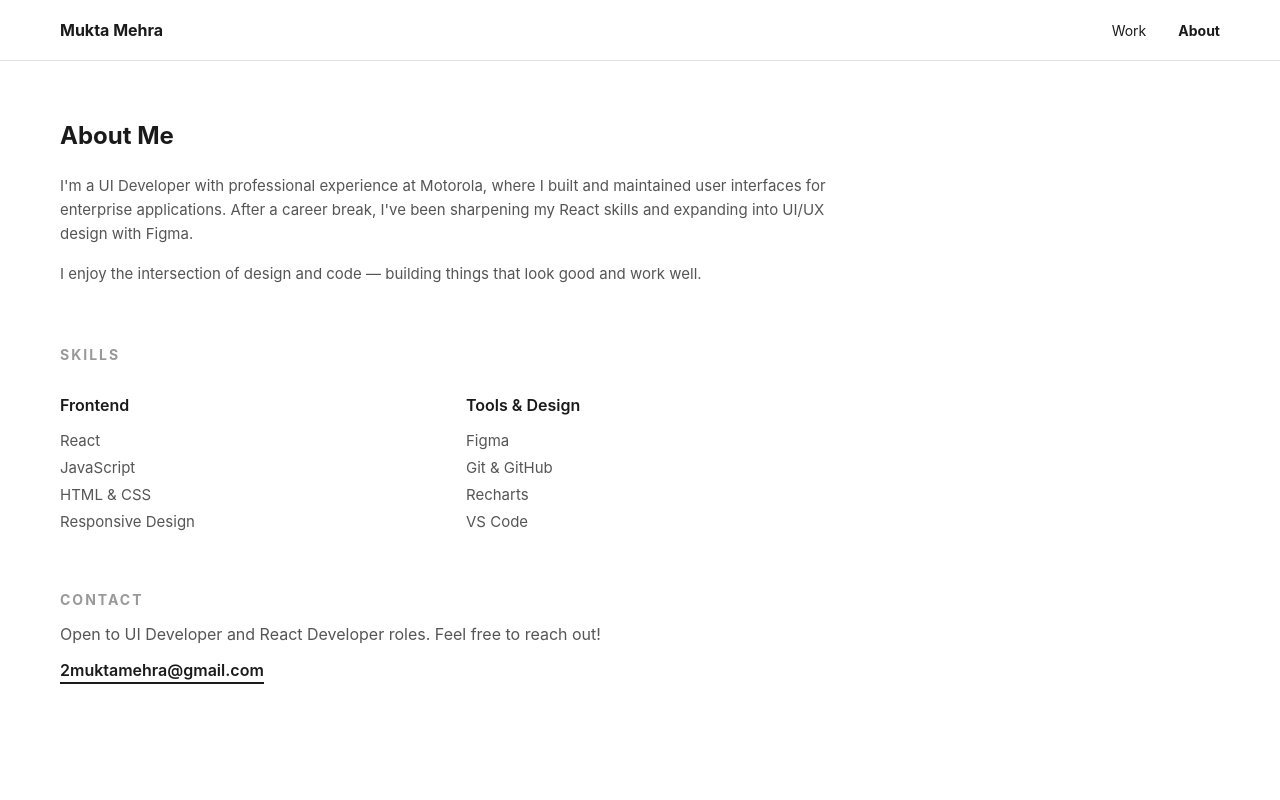
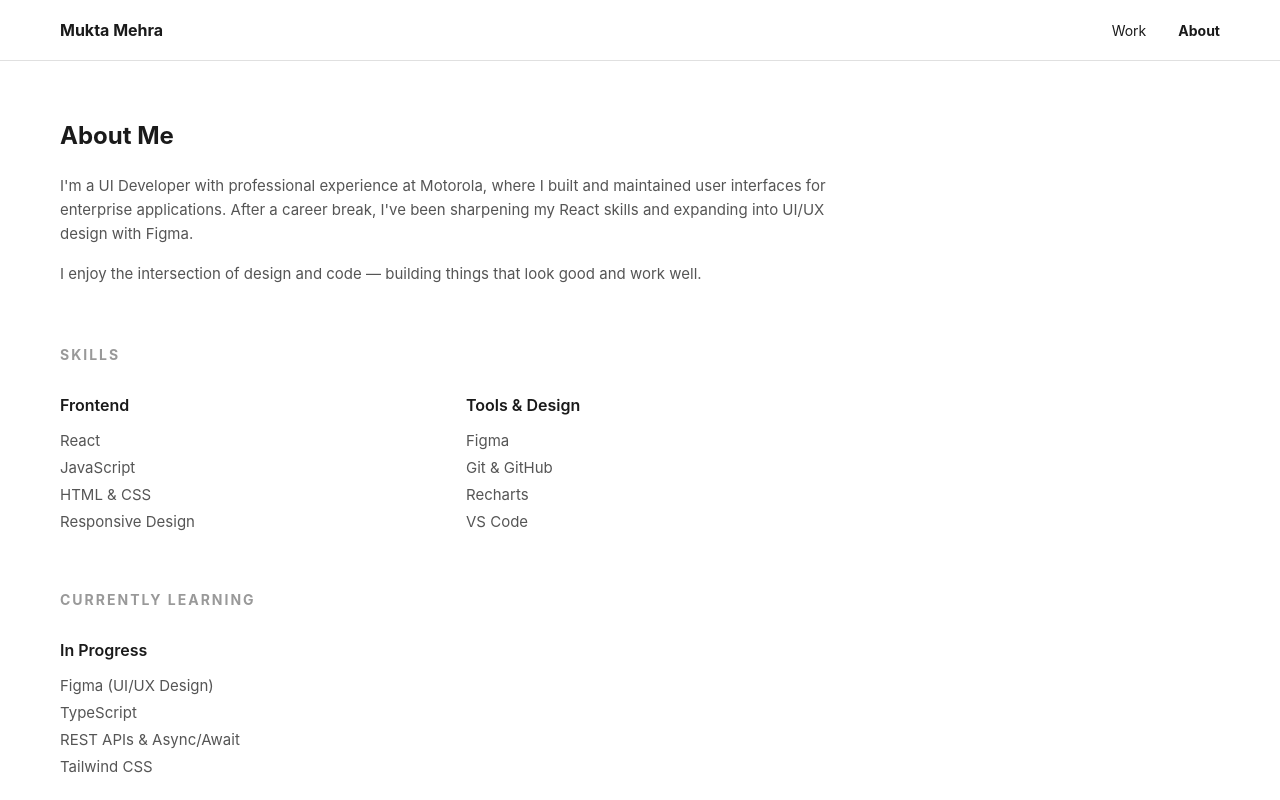
Before and after one commit to muktamehra/portfolio, a React app: page /about in a window 1280 px wide. Shown: the top 800 px of the page. Built offline with nearby package versions, Linux system fonts and the light colour scheme; the HTML template or start-up script is replaced by a standard one.

Commit message:
Improve About page with learning section and resume link

```diff
--- a/src/index.css
+++ b/src/index.css
@@ -330,3 +330,15 @@ nav a.active {
 .back-link:hover {
   color: #1a1a1a;
 }
+
+.learning {
+  margin-bottom: 60px;
+}
+
+.learning h2 {
+  font-size: 14px;
+  text-transform: uppercase;
+  letter-spacing: 2px;
+  color: #999;
+  margin-bottom: 32px;
+}
--- a/src/pages/About.jsx
+++ b/src/pages/About.jsx
@@ -31,11 +31,30 @@ function About() {
         </div>
       </section>
 
+      <section className="learning">
+  <h2>Currently Learning</h2>
+  <div className="skills-grid">
+    <div className="skill-group">
+      <h3>In Progress</h3>
+      <ul>
+        <li>Figma (UI/UX Design)</li>
+        <li>TypeScript</li>
+        <li>REST APIs & Async/Await</li>
+        <li>Tailwind CSS</li>
+      </ul>
+    </div>
+  </div>
+</section>
+
       <section className="contact">
-        <h2>Contact</h2>
-        <p>Open to UI Developer and React Developer roles. Feel free to reach out!</p>
-        <a href="mailto:your@email.com">2muktamehra@gmail.com</a>
-      </section>
+  <h2>Contact</h2>
+  <p>Open to UI Developer and React Developer roles. Feel free to reach out!</p>
+  <a href="mailto:2muktamehra@gmail.com">2muktamehra@gmail.com</a>
+  <br /><br />
+  <a href="https://github.com/muktamehra" target="_blank" rel="noreferrer">GitHub →</a>
+  <br /><br />
+  <a href="/Resume.pdf" target="_blank" rel="noreferrer">Download Resume →</a>
+</section>
     </main>
   )
 }
```
Also changed, not shown: 1 other file (tests, documents, lock files or other folders).
